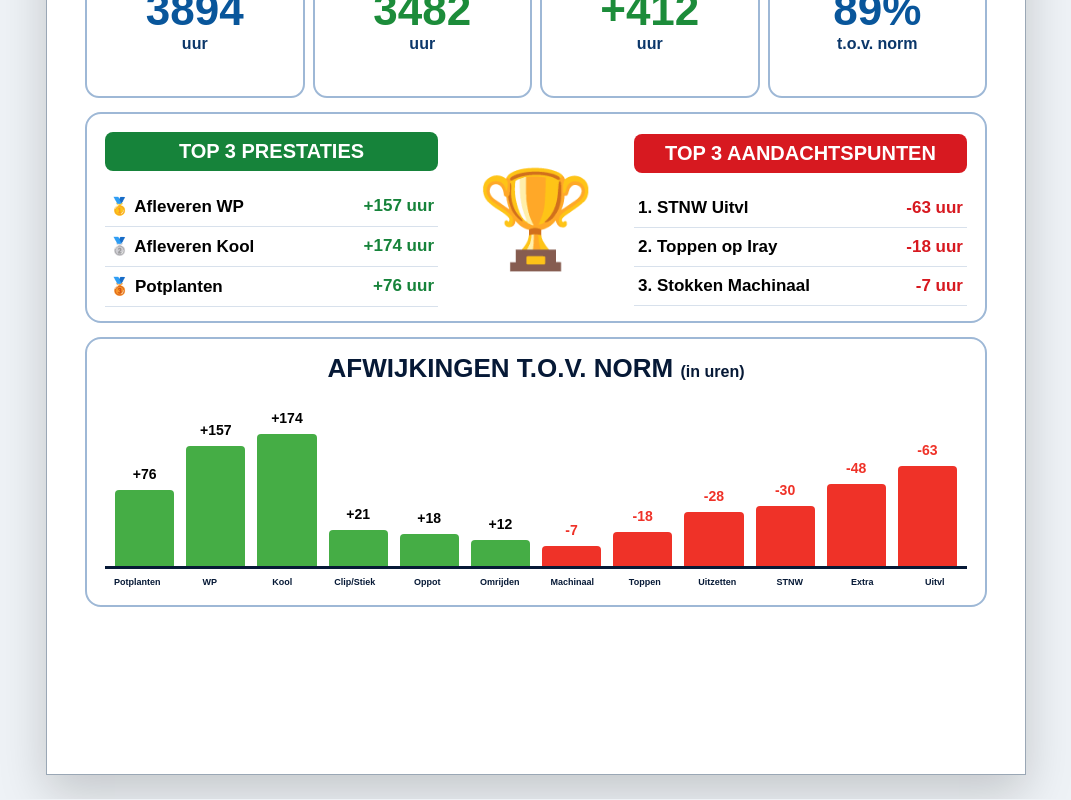
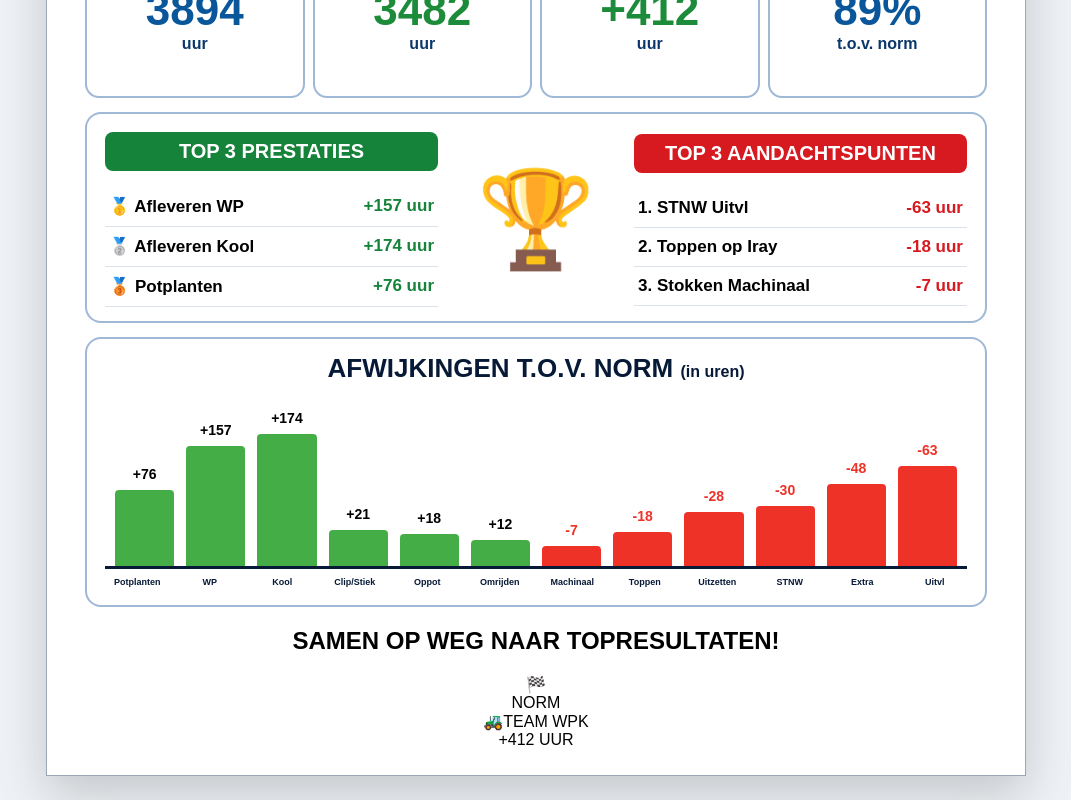
Before and after one commit to infoflorith-dev/wpk-weekprestatie, a React (Vite) app: page / in a window 1280 px wide. Shown: the part 629-1429 px from the top of the page, without its empty margins (104-1175 px from the left). Built offline with nearby package versions, Linux system fonts and the light colour scheme.

Commit message:
Update App.jsx

```diff
--- a/src/App.jsx
+++ b/src/App.jsx
@@ -157,7 +157,25 @@ function App() {
     <span>Uitvl</span>
   </div>
 </div>
+<div className="road-section">
+  <h2 className="road-title">SAMEN OP WEG NAAR TOPRESULTATEN!</h2>
 
+  <div className="road-track">
+    <div className="road-sign">
+      🏁
+      <div>NORM</div>
+    </div>
+
+    <div className="tractor">
+      🚜
+      <span>TEAM WPK</span>
+    </div>
+
+    <div className="road-result">
+      +412 UUR
+    </div>
+  </div>
+</div>
 </div>
 
 </div>
```
